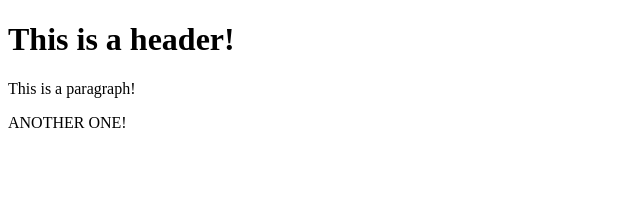
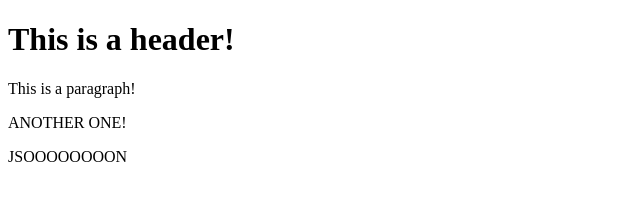
Before and after one commit to TheFinalSara/git-test, a website: page index.html in a window 1280 px wide. Shown: the whole page, without its empty margins (0-640 px from the left). Drawn offline with Linux system fonts and the light colour scheme.

Commit message:
git commit -m "JSOOON

```diff
--- a/index.html
+++ b/index.html
@@ -3,4 +3,5 @@
         <h1>This is a header!</h1>
         <p>This is a paragraph!</p>
         <p>ANOTHER ONE!</p>
+        <p>JSOOOOOOOON</p>
     </body>
```
Also changed, not shown: package.json (added, +24 -0 lines), 2 other files.
